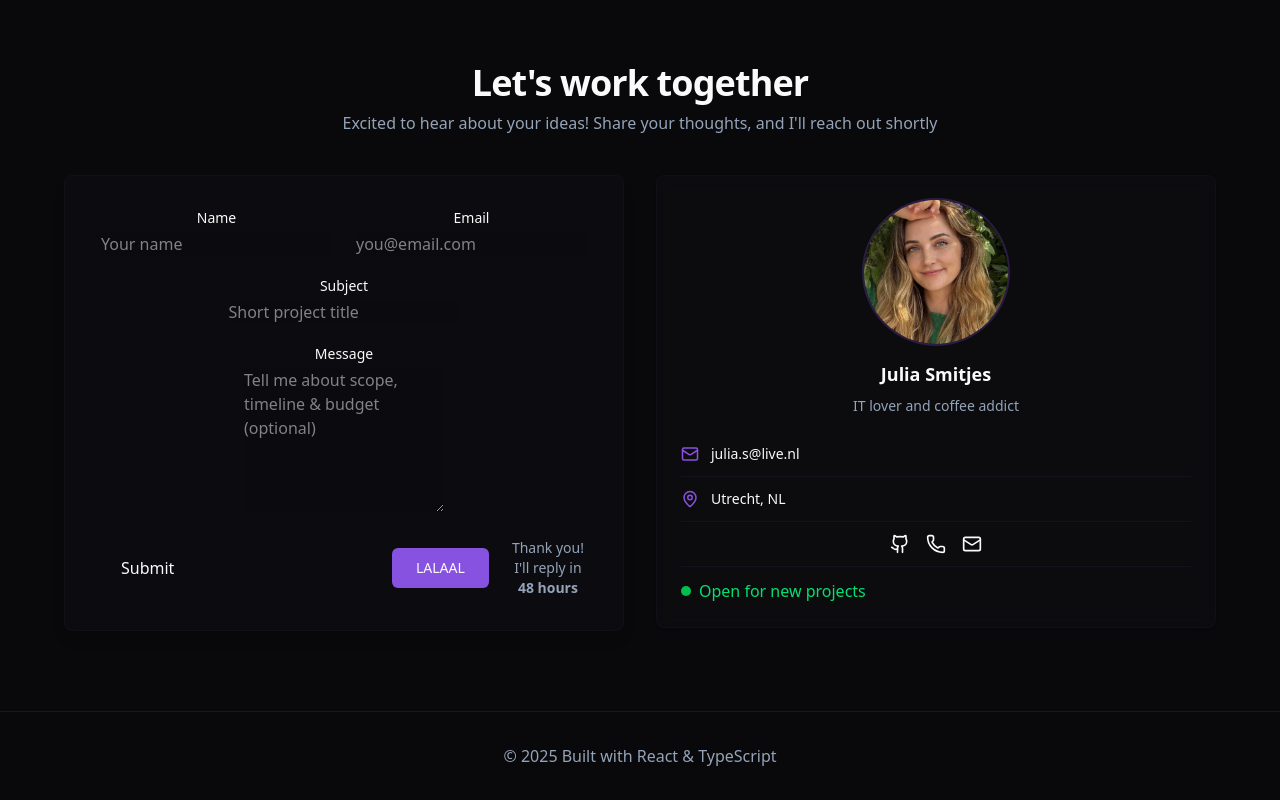
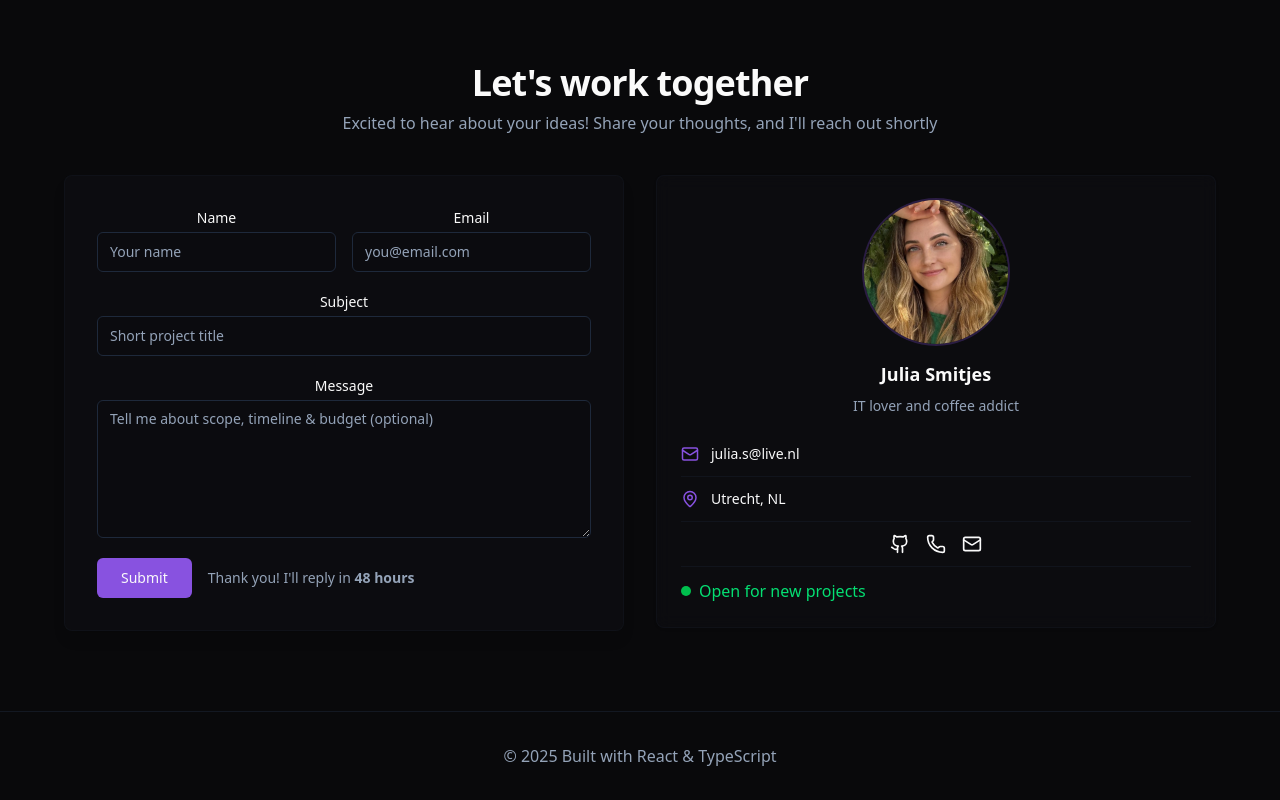
Before and after one commit to Juliasmitjes/juliasmitjes.github.io, a React (Vite) app: page / in a window 1280 px wide. Shown: the part 2583-3383 px from the top of the page. Built offline with nearby package versions, Linux system fonts and the light colour scheme.

Commit message:
message works!

```diff
--- a/src/components/Contact.tsx
+++ b/src/components/Contact.tsx
@@ -5,6 +5,8 @@ import { Card } from "./ui/card";
 import { Github, Mail, MapPin, Phone } from "lucide-react";
 import { motion } from 'motion/react';
 import juliaSmitjes from '../assets/juliaSmitjes.jpg';
+import { Input } from '../components/ui/input';
+import { Textarea } from '../components/ui/textarea';
 
 export default function Contact() {
   const form = useRef<HTMLFormElement>(null);
@@ -61,30 +63,28 @@ export default function Contact() {
 
                   <div>
                     <label htmlFor="name" className="text-sm font-medium mb-1 block">Name</label>
-                    <input type="name" name="name" placeholder="Your name" className="bg-background/10" required />
+                    <Input type="name" name="name" placeholder="Your name" className="bg-background/10" required />
                   </div>
 
                   <div>
                     <label htmlFor="email" className="text-sm font-medium mb-1 block">Email</label>
-                    <input type="email" name="email" placeholder="you@email.com" className="bg-background/10" required />
+                    <Input type="email" name="email" placeholder="you@email.com" className="bg-background/10" required />
                   </div>
                 </div>
 
                 <div>
                   <label htmlFor="subject" className="text-sm font-medium mb-1 block">Subject</label>
-                  <input type="subject" name="subject" placeholder="Short project title" className="bg-background/10" />
+                  <Input type="subject" name="subject" placeholder="Short project title" className="bg-background/10" />
                 </div>
 
                 <div>
                   <label htmlFor="message" className="text-sm font-medium mb-1 block">Message</label>
-                  <textarea name="message" rows={6} placeholder="Tell me about scope, timeline & budget (optional)" className="bg-background/10" required />
+                  <Textarea name="message" rows={6} placeholder="Tell me about scope, timeline & budget (optional)" className="bg-background/10" required />
                 </div>
 
                 <div className="flex items-center gap-4">
-                  <input type="sumbit" value="Submit" className="relative flex items-center justify-center px-6 py-2"/>
-
                   <Button type="submit" className="relative flex items-center justify-center px-6 py-2">
-                    LALAAL
+                    Submit
                   </Button>
 
                   <div className="text-sm text-muted-foreground">
--- a/src/components/ui/input.tsx
+++ b/src/components/ui/input.tsx
@@ -1,5 +1,4 @@
 import * as React from "react";
-
 import { cn } from "../../lib/utils";
 
 const Input = React.forwardRef<HTMLInputElement, React.ComponentProps<"input">>(
```
